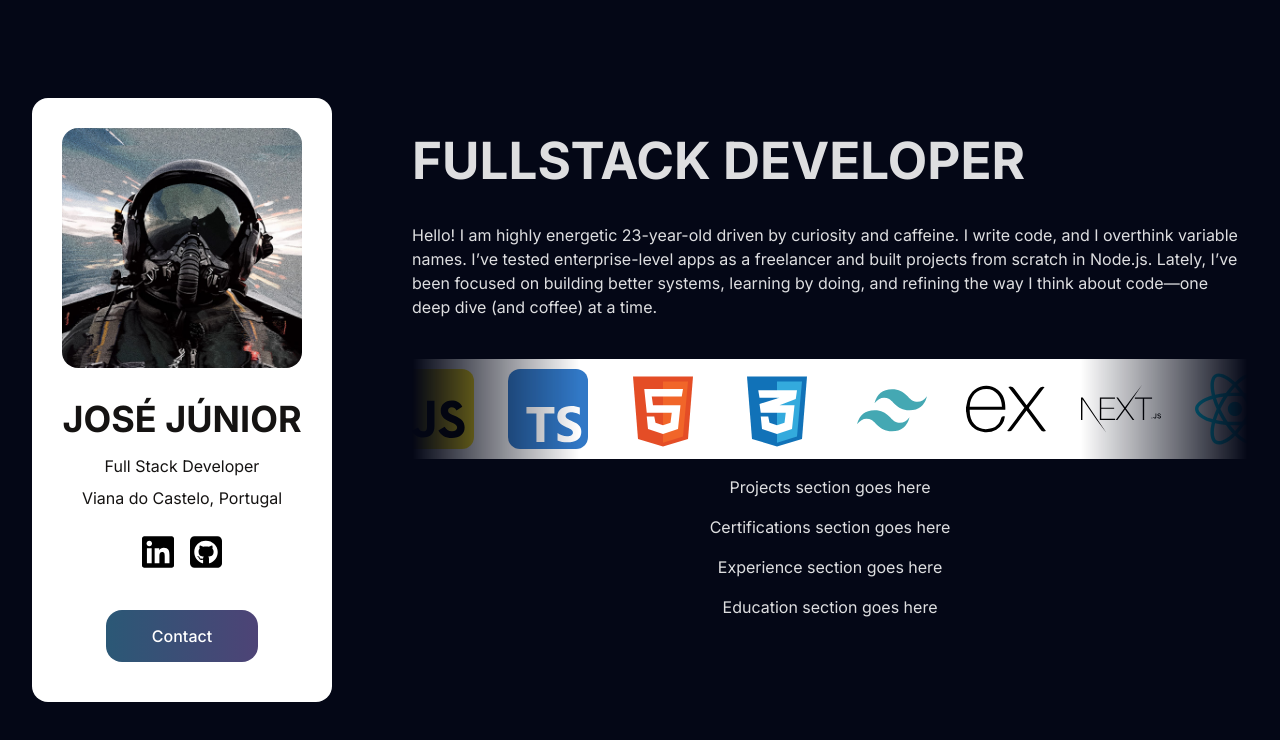
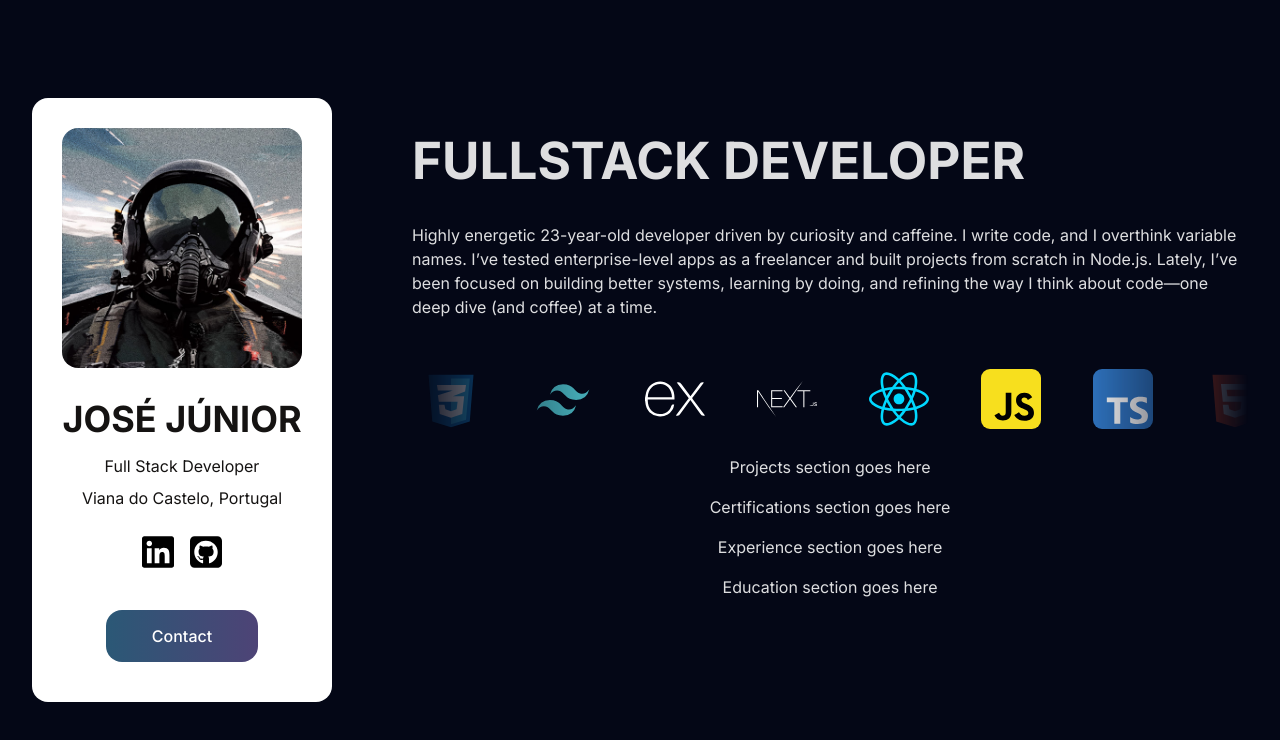
Before and after one commit to jcf-junior/jcf-junior.github.io, a React (Vite) app: page / in a window 1280 px wide. Shown: the top 740 px of the page. Built offline with nearby package versions, Linux system fonts and the light colour scheme.

Commit message:
Finished TechStack section

```diff
--- a/src/components/Home/About/AboutMe.jsx
+++ b/src/components/Home/About/AboutMe.jsx
@@ -8,7 +8,7 @@ export default function AboutMe() {
         <>
             <div className="about-container">
                 <h1>FULLSTACK DEVELOPER</h1>
-                <p className="description">Hello! I am highly energetic {age}-year-old driven by curiosity and caffeine. I write code, and I overthink variable names. I’ve tested enterprise-level apps as a freelancer and built projects from scratch in Node.js.
+                <p className="description">Highly energetic {age}-year-old developer driven by curiosity and caffeine. I write code, and I overthink variable names. I’ve tested enterprise-level apps as a freelancer and built projects from scratch in Node.js.
 
                 Lately, I’ve been focused on building better systems, learning by doing, and refining the way I think about code—one deep dive (and coffee) at a time.</p>
             </div>
--- a/src/components/Home/TechStack/TechStack.jsx
+++ b/src/components/Home/TechStack/TechStack.jsx
@@ -23,8 +23,8 @@ export default function TechStack() {
                 <Technology name="HTML" id={4} icon={techIcons.html}/>
                 <Technology name="CSS" id={5} icon={techIcons.css}/>
                 <Technology name="Tailwind" id={6} icon={techIcons.tailwind}/>
-                <Technology name="Express.JS" id={7} icon={techIcons.express}/>
-                <Technology name="Next.JS" id={8} icon={techIcons.next}/>
+                <Technology name="Express.JS" id={7} invert={true} icon={techIcons.express}/>
+                <Technology name="Next.JS" id={8} invert={true} icon={techIcons.next}/>
             </div>
         </>
     )
--- a/src/components/Home/TechStack/Technology.jsx
+++ b/src/components/Home/TechStack/Technology.jsx
@@ -1,12 +1,10 @@
 
-export default function Technology({name, icon, id, ...rest}) {
+export default function Technology({name, icon, id, invert, ...rest}) {
 
     return (
         <>
-            <div className={`technology-square square-${id}`}>
+            <div className={`technology-square square-${id} ${invert ? "invert-color" : ""}`}>
                 <img className="technology-img" src={icon} alt={`logo of ${name}`} />
-                {/* <p>{name}</p> */}
-
             </div>
         </>
     )
--- a/src/index.css
+++ b/src/index.css
@@ -73,35 +73,24 @@ button:focus-visible {
 
 /* AboutMe end */
 
-/* TechStack start*/
-
-/* .techstack-container {
-  display: grid;
-  grid-template-columns: repeat(auto-fit, minmax(100px, 1fr));
-  justify-content: center;
-} */
-
+/* TechStack start */
 
 .techstack-container {
   position: relative;
   padding: 10px;
   height: var(--squareWidth);
   overflow: hidden;
-  background-color: white;
+  /* background-color: white; */
   mask-image: linear-gradient(to right,
     rgba(0,0,0,0),
     rgba(0,0,0,1) 20%,
     rgba(0,0,0,1) 80%,
     rgba(0,0,0,0)
     );
-  --squareWidth: 80px;
+  --squareWidth: 60px;
   --squareAmount: 8;
+  --scrollDuration: 10s;
 }
-
-.techstack-container:hover {
-  animation-play-state: paused;
-}
-
 
 .technology-square {
   position: absolute;
@@ -112,21 +101,29 @@ button:focus-visible {
   animation-duration: var(--scrollDuration);
   animation-iteration-count: infinite;
   animation-timing-function: linear;
-  --scrollDuration: 30s;
+  z-index: 10;
+}
+
+.techstack-container:hover .technology-square {
+  animation-play-state: paused;
 }
 
 .technology-img {
   display: block;
   width: 100%;
   height: 100%;
-  /* width: 80px;
-  height: 80px; */
+
+}
+
+.invert-color {
+  filter: invert(1);
 }
 
 @keyframes scrollLeft {
   100% {
     left: calc(var(--squareWidth)*-1);
   }
+
 }
 
 .square-1 {
```
